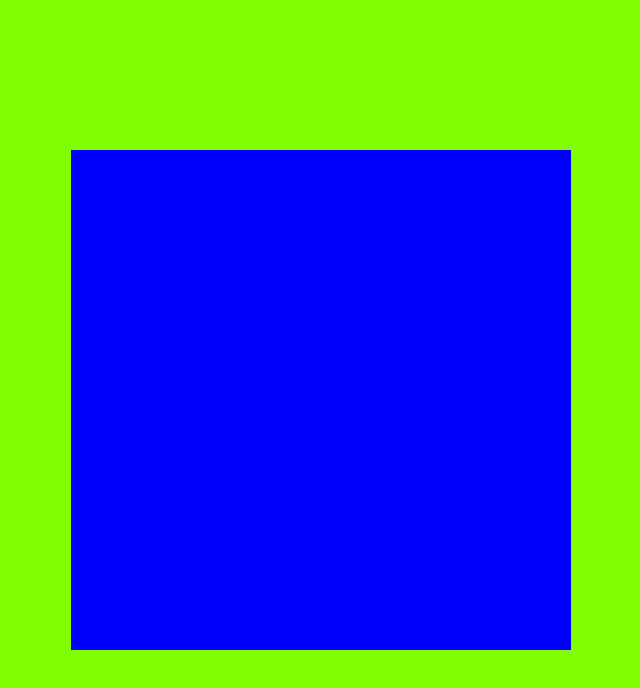
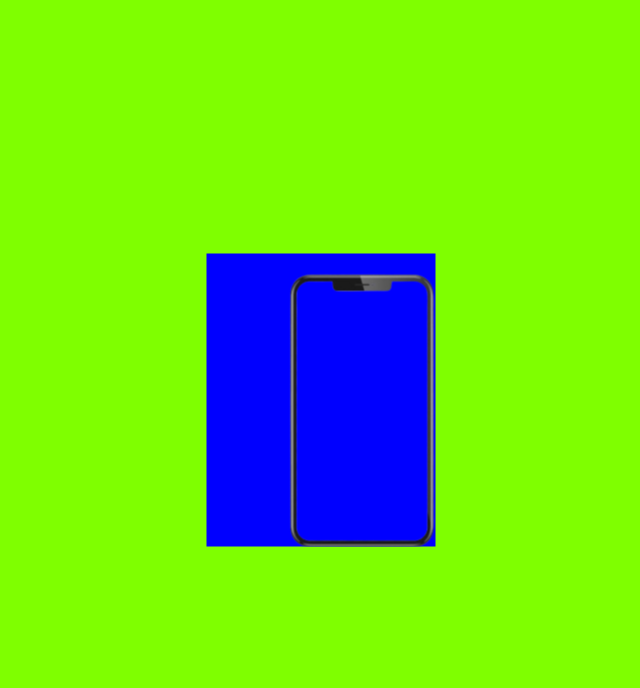
Before and after one commit to Fernando-Moreno-7/projeto-social, a plain HTML site: page index.html in a window 1280 px wide. Shown: the whole page, without its empty margins (319-959 px from the left). Drawn offline with Linux system fonts and the light colour scheme.

Commit message:
Atualizando

```diff
--- a/estilos/style.css
+++ b/estilos/style.css
@@ -20,8 +20,9 @@ section#telefone{
     left: 50%;
     transform: translate(-50%, -50%);
 
-    height: 500px;
-    width: 500px;
-    background-color: blue;
-    background-image: url("../imagens/");
+    height: 293px;
+    width: 229px;
+
+    background: blue url("../imagens/istockphoto-1377411420-612x612-removebg-preview.png" );
+    background-repeat: no-repeat;
 }
```
Also changed, not shown: imagens/istockphoto-1377411420-612x612-removebg-preview.png (added), imagens/vetor-de-maquete-de-smartphone-isolado-em-fundo-transparente_410639-143.avif (deleted).
